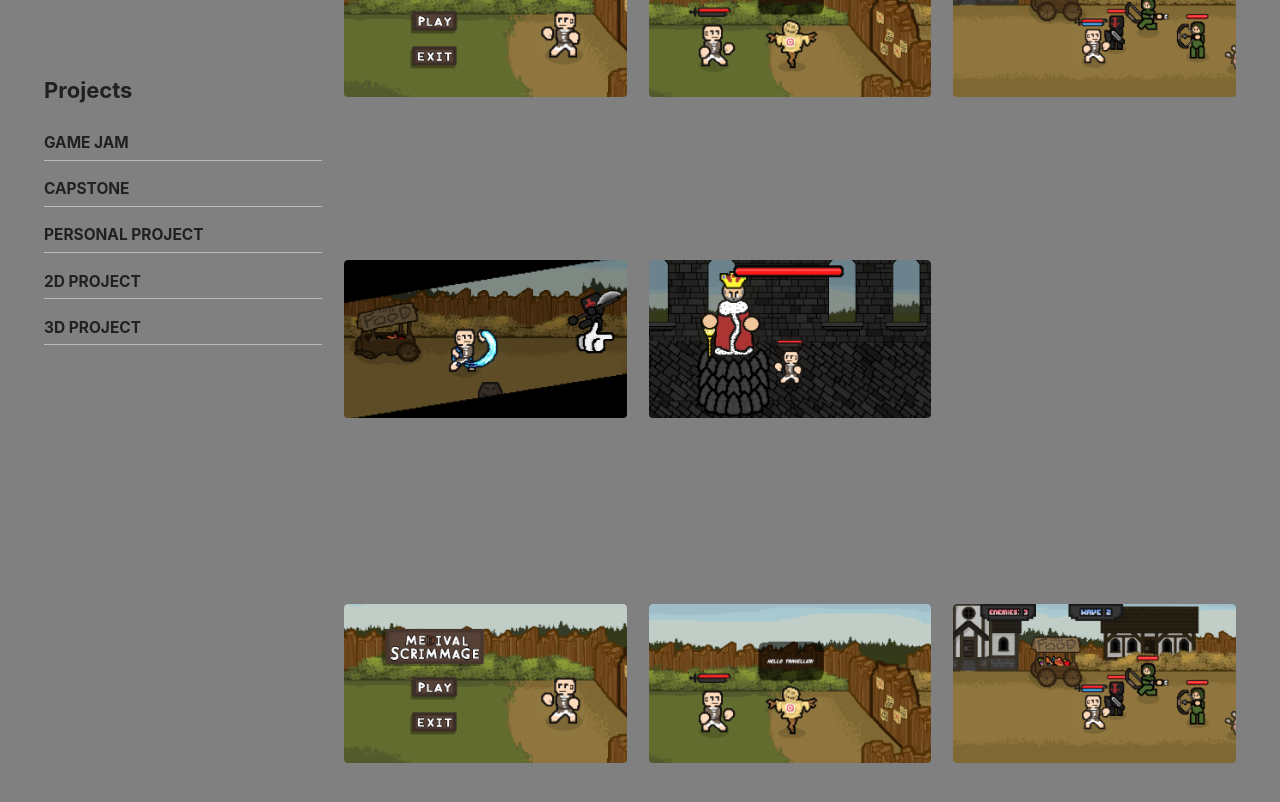
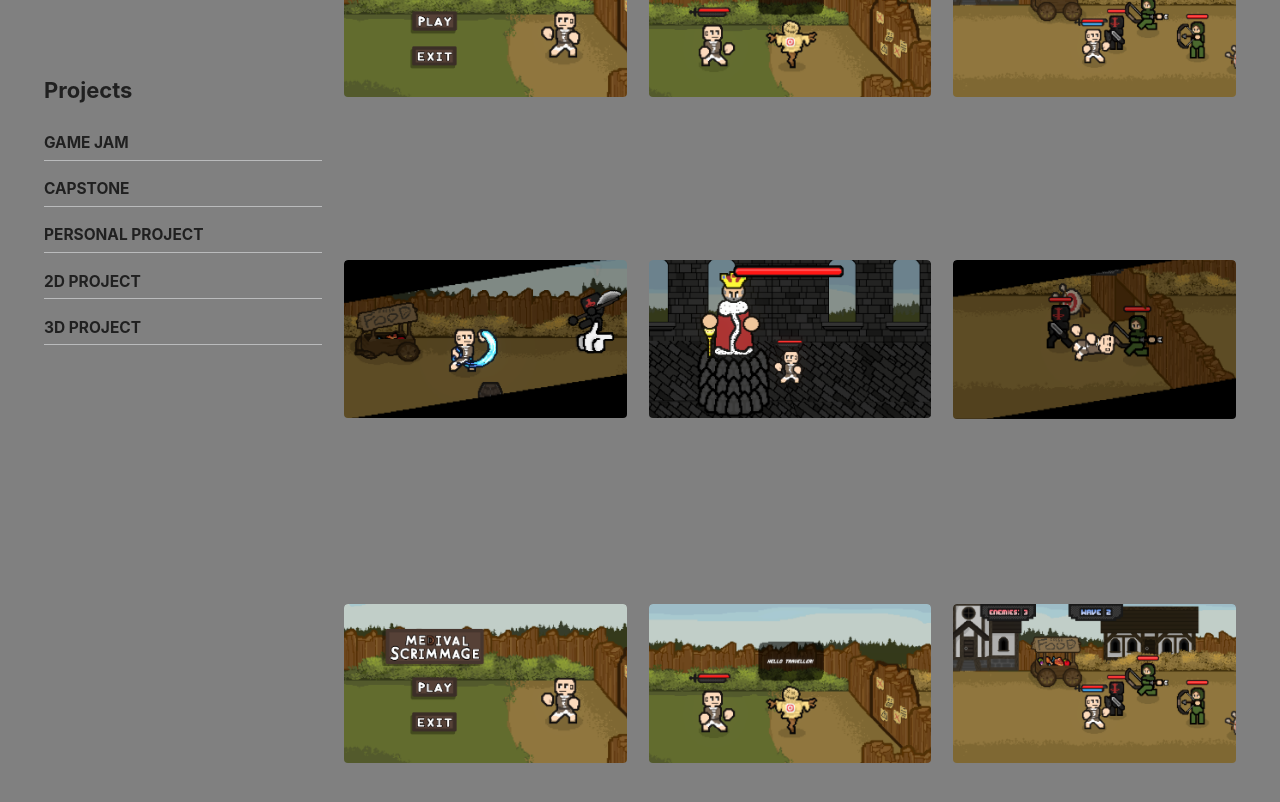
Before and after one commit to Conor-Miller9276/Conor-Miller9276.github.io, a Jekyll site: the page built from _pages/first-semester-game.md, in a window 1280 px wide and 900 px high, scrolled down 1042 px. Shown: the top 802 px of the window. Built offline with Jekyll 4.4.1, drawn with Linux system fonts in a browser that asks for light colours.

Commit message:
Update first-semester-game.md

```diff
--- a/_pages/first-semester-game.md
+++ b/_pages/first-semester-game.md
@@ -22,7 +22,7 @@ gallery_gameplay:
   - url: /assets/images/MS Death.png
     image_path: /assets/images/MS Death.png
 
-gallery_gameplay:
+gallery_gameplay_2:
   # Recommended: width "240px" to "320px" keeps a neat grid
   - url: /assets/images/MS Menu.png
     image_path: /assets/images/MS Menu.png
@@ -53,4 +53,4 @@ In my first semester as a Game Development student i created a 3D environmental
 
 {% include gallery id="gallery_gameplay" layout="third" thumb_height="300px" %}
 <div>
-{% include gallery id="gallery_gameplay" layout="third" thumb_height="300px" %}
+{% include gallery id="gallery_gameplay_2" layout="third" thumb_height="300px" %}
```
